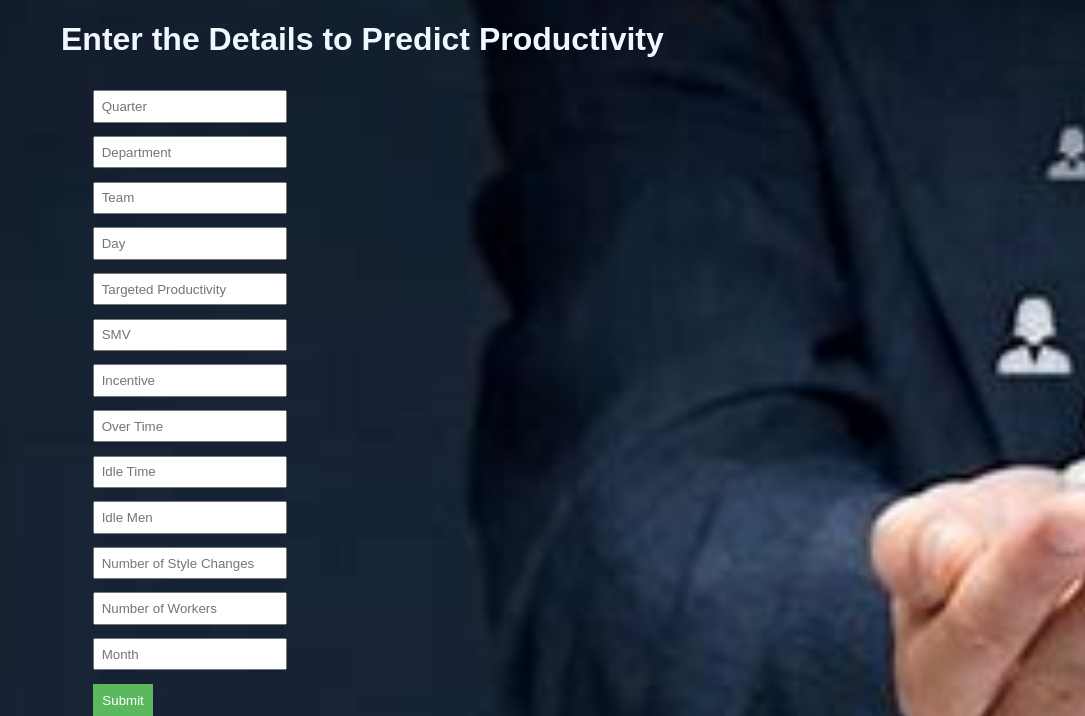
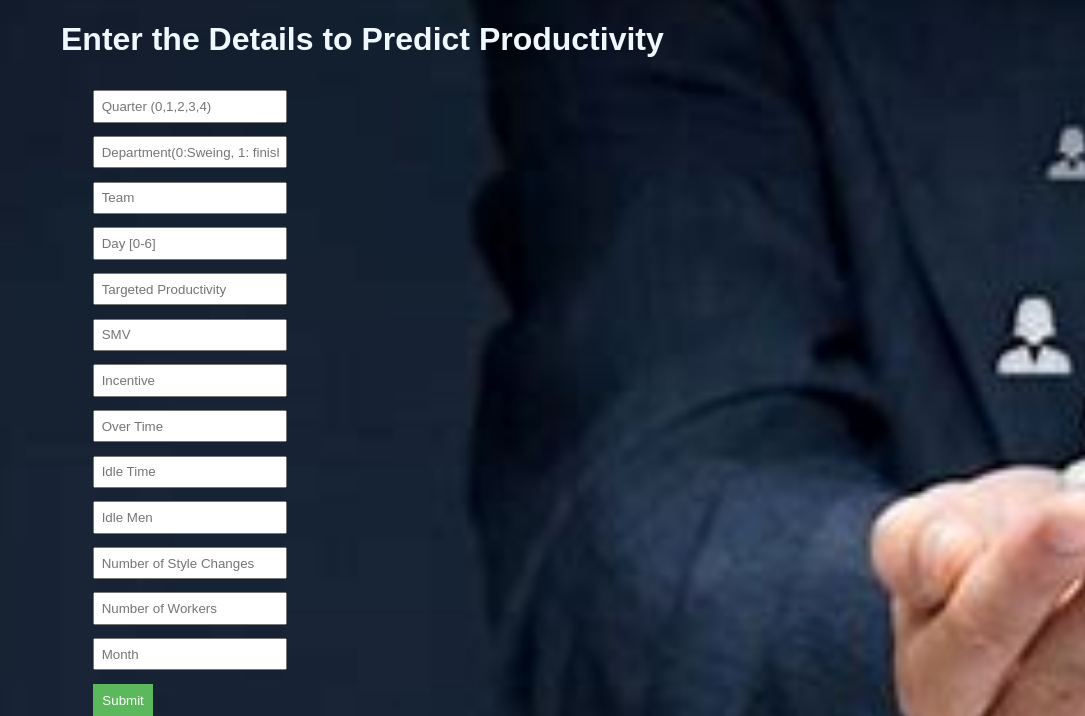
Before and after one commit to Abhishekyadav15/Employee-Performance-prediction, a Flask app: page /predict in a window 1280 px wide. Shown: the part 50-766 px from the top of the page, without its empty margins (195-1280 px from the left). Run offline with Flask 3, Linux system fonts and the light colour scheme; parts of the project's set-up code (start-up, migrations or seed data) failed here and were passed over.

Commit message:
Update predict.html

```diff
--- a/project/templates/predict.html
+++ b/project/templates/predict.html
@@ -26,10 +26,10 @@
     <div  style="margin: auto,auto; padding-left: 20%;">
         <h1 style="color: aliceblue;">Enter the Details to Predict Productivity</h1>
         <form action="{{ url_for('submit') }}" method="post">
-            <input type="text" name="quarter" placeholder="Quarter">
-            <input type="text" name="department" placeholder="Department">
+            <input type="text" name="quarter" placeholder="Quarter (0,1,2,3,4)">
+            <input type="text" name="department" placeholder="Department(0:Sweing, 1: finishing)">
             <input type="text" name="team" placeholder="Team">
-            <input type="text" name="day" placeholder="Day">
+            <input type="text" name="day" placeholder="Day [0-6]">
             <input type="text" name="targeted_productivity" placeholder="Targeted Productivity">
             <input type="text" name="smv" placeholder="SMV">
             <input type="text" name="incentive" placeholder="Incentive">
```
